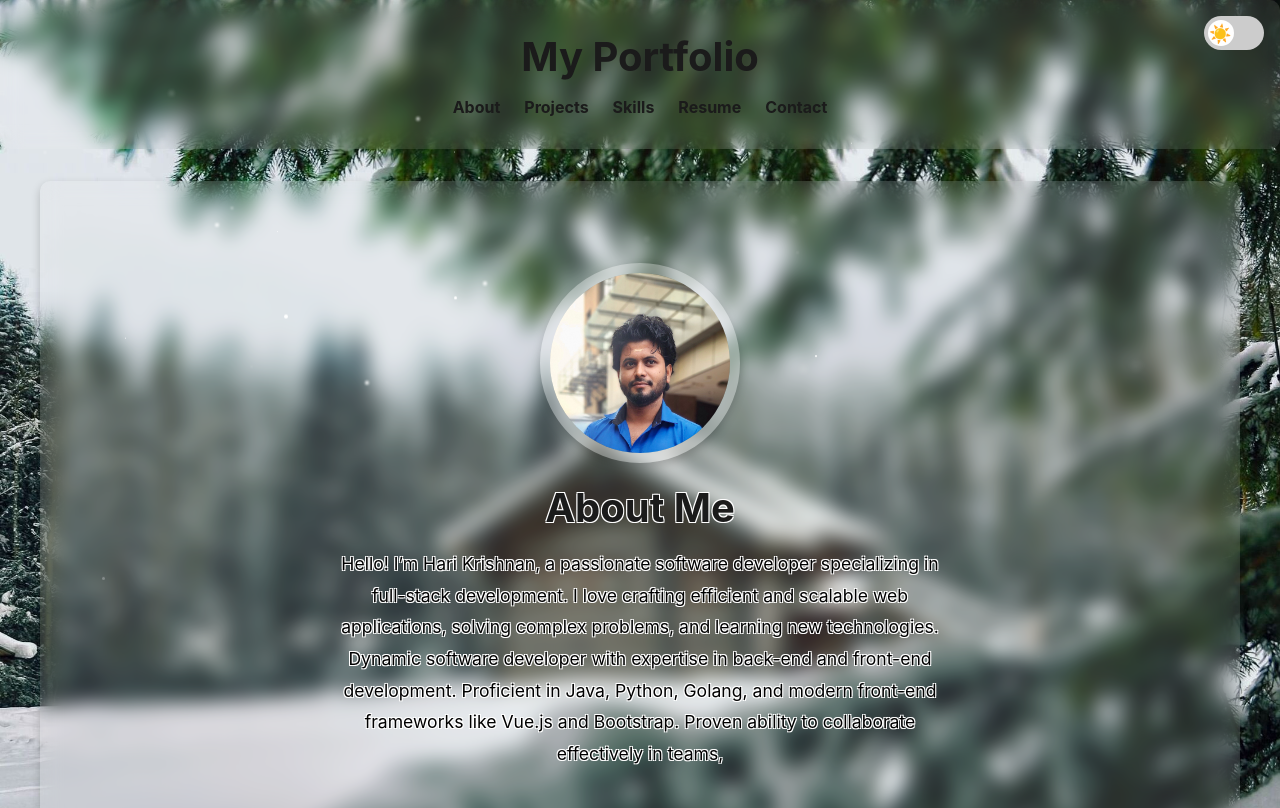
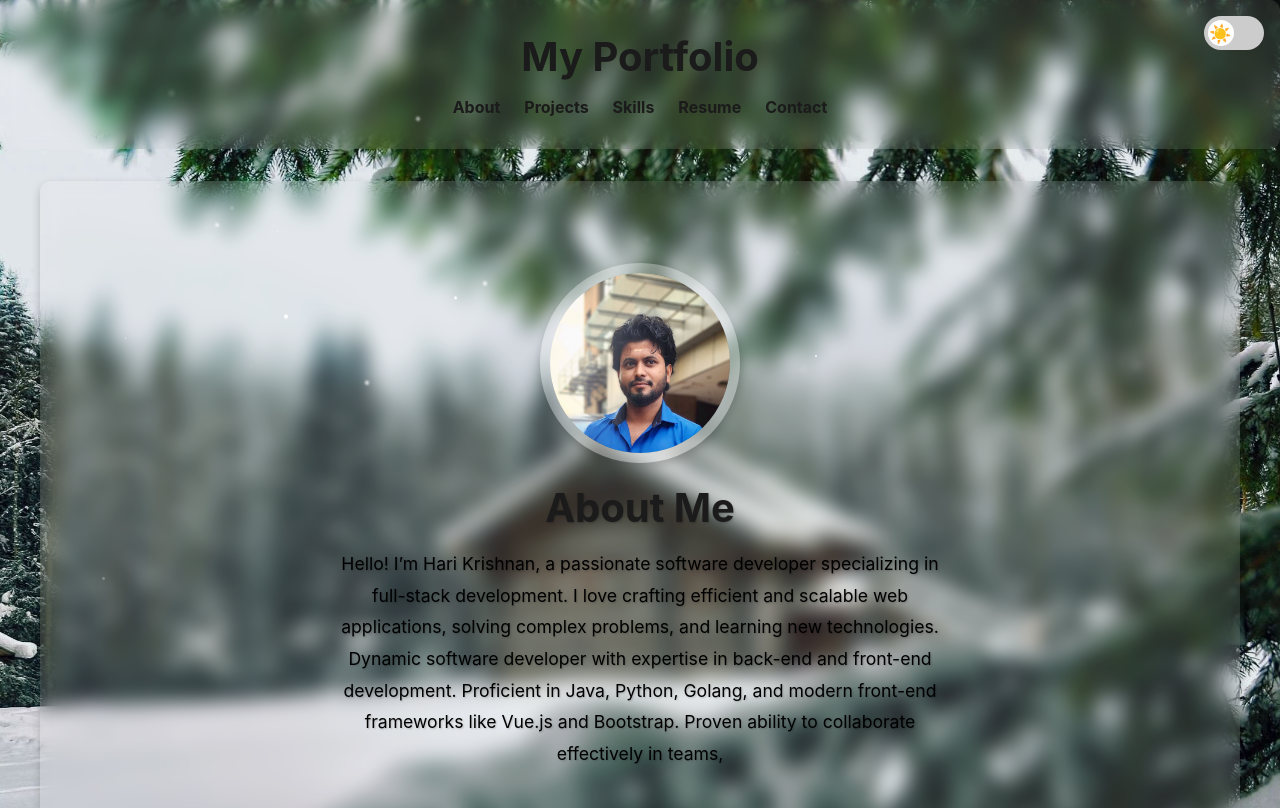
Before and after one commit to Iamharikrishna-dev/myportfolio, a React (Create React App) app: page / in a window 1280 px wide. Shown: the top 808 px of the page. Built offline with nearby package versions, Linux system fonts and the light colour scheme.

Commit message:
Update App.css

```diff
--- a/src/App.css
+++ b/src/App.css
@@ -165,7 +165,7 @@ input:checked + .slider:before {
   align-items: center;
   justify-content: center;
   padding: 2rem;
-  text-shadow: -1px -1px 0 white, 1px -1px 0 white, -1px 1px 0 white, 1px 1px 0 white;
+ text-shadow: 1px 1px 2px rgba(0, 0, 0, 0.2);
   text-align: center; /* Center the text */
 }
 
```
